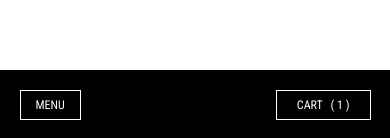
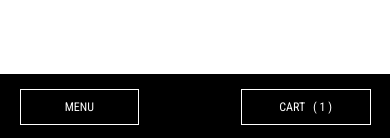
Before and after one commit to RamMahe1110/KINGSLEY-ROWE, a React (Create React App) app: page / in a window 390 px wide. Shown: the part 704-842 px from the top of the page. Built offline with nearby package versions, Linux system fonts and the light colour scheme.

Commit message:
fixed bottom nav elements width

```diff
--- a/src/Components/Bottomnav/Bottomnav.scss
+++ b/src/Components/Bottomnav/Bottomnav.scss
@@ -8,7 +8,8 @@
     position: fixed;
     display: block;
     background-color: black;
-    padding: 20px 0;
+    padding: 15px 0;
+
     color: #fff;
     z-index: 5;
     bottom: 0;
@@ -20,12 +21,16 @@
       align-items: center;
       font-size: 12px;
       .menu-btn {
-        padding: 7px 15px;
-        border: 1px solid #fff;
+        width: 25%;
+        padding: 10px 15px;
+        border: 1.2px solid #fff;
+        text-align: center;
       }
       .cart-btn {
-        padding: 7px 20px;
-        border: 1px solid #fff;
+        text-align: center;
+        width: 25%;
+        padding: 10px 20px;
+        border: 1.2px solid #fff;
         .items-count {
           margin-left: 5px;
         }
```
